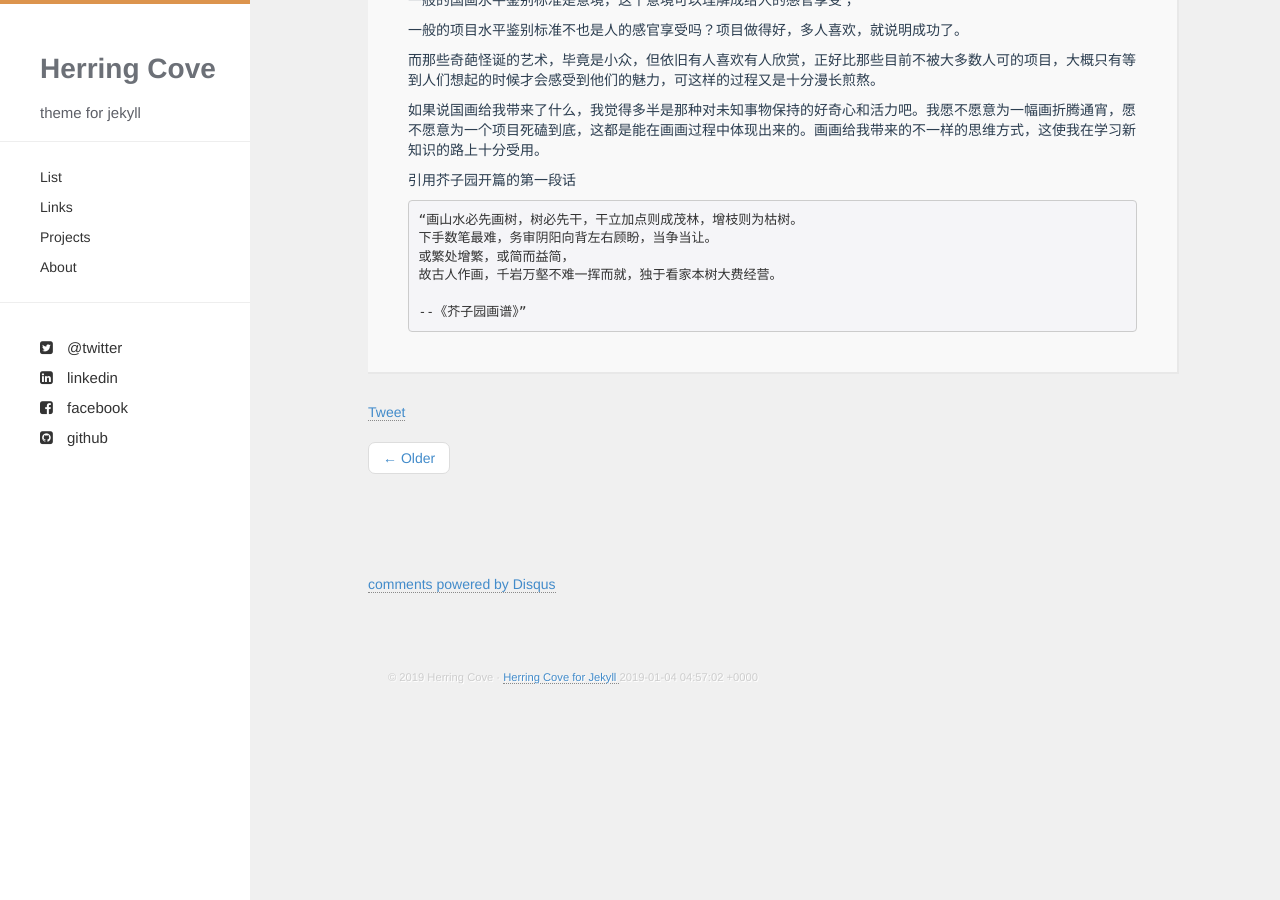
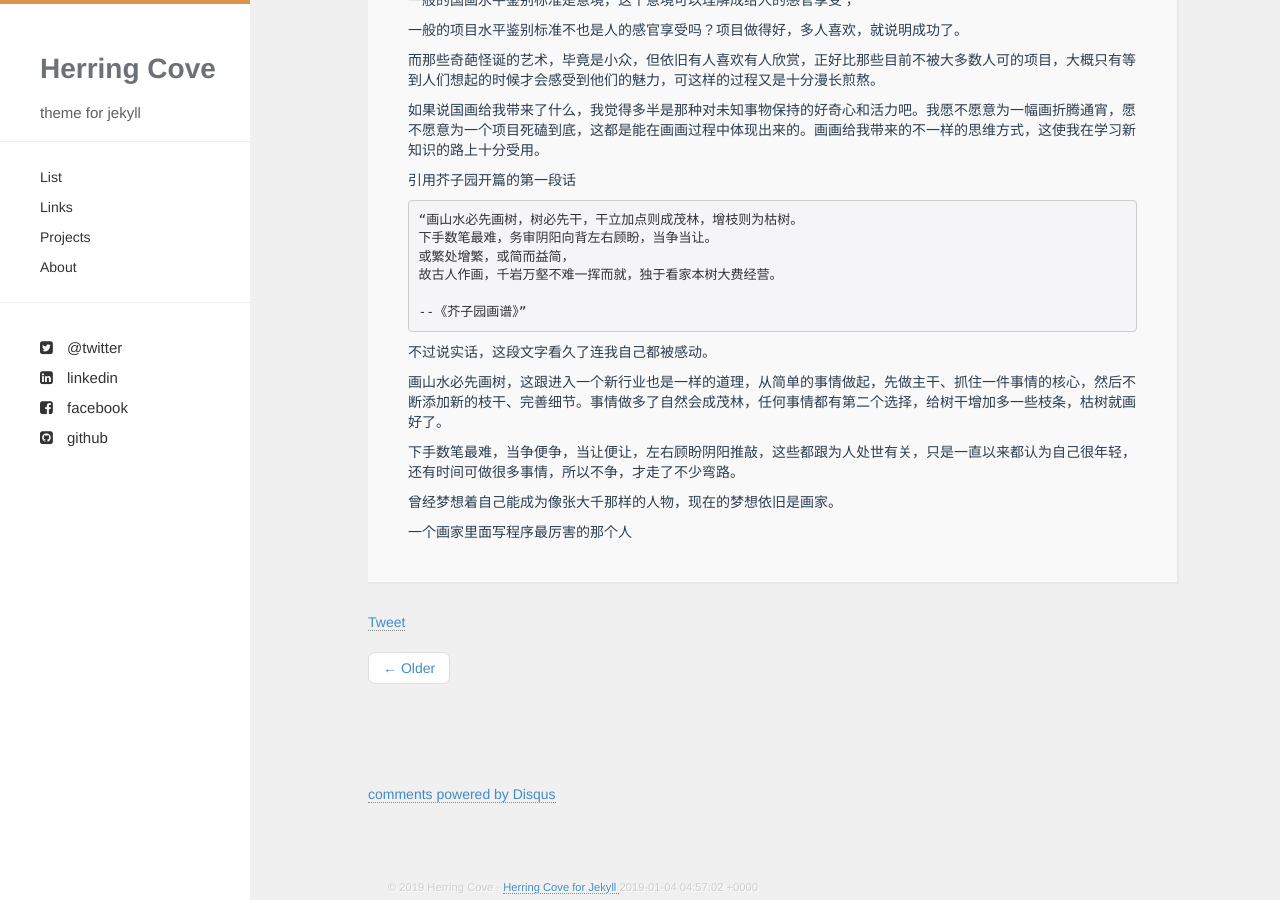
Before and after one commit to KamyoChae/Secretgarden, a Jekyll site: the page built from _posts/2019-01-03-我秃头了.md, in a window 1280 px wide and 900 px high, scrolled down 570 px. Built offline with Jekyll 4.4.1, drawn with Linux system fonts in a browser that asks for light colours; nearby versions of some CDN libraries; Markdown is read by kramdown in place of the engine named in the settings; comment, search, counter and statistics services are not loaded.

Commit message:
Update 2019-01-03-我秃头了.md

```diff
--- a/_posts/2019-01-03-我秃头了.md
+++ b/_posts/2019-01-03-我秃头了.md
@@ -32,3 +32,13 @@ title: 我秃头了
     故古人作画，千岩万壑不难一挥而就，独于看家本树大费经营。
 
     --《芥子园画谱》”
+
+不过说实话，这段文字看久了连我自己都被感动。
+
+画山水必先画树，这跟进入一个新行业也是一样的道理，从简单的事情做起，先做主干、抓住一件事情的核心，然后不断添加新的枝干、完善细节。事情做多了自然会成茂林，任何事情都有第二个选择，给树干增加多一些枝条，枯树就画好了。
+
+下手数笔最难，当争便争，当让便让，左右顾盼阴阳推敲，这些都跟为人处世有关，只是一直以来都认为自己很年轻，还有时间可做很多事情，所以不争，才走了不少弯路。
+
+曾经梦想着自己能成为像张大千那样的人物，现在的梦想依旧是画家。
+
+一个画家里面写程序最厉害的那个人
```
